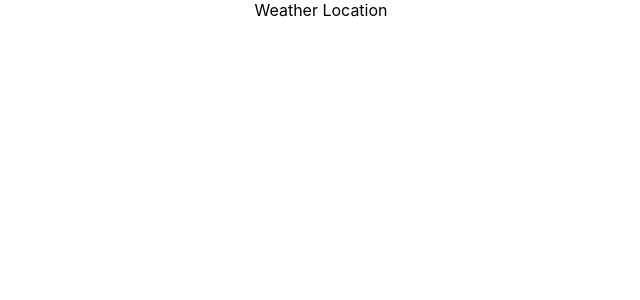
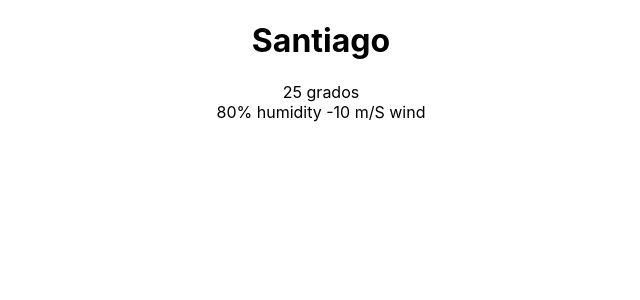
Before and after one commit to gonzarascon/React-crashcourse, a React (Create React App) app in the folder WeatherApp/weather-app/: page / in a window 1280 px wide. Shown: the top 300 px of the page, without its empty margins (319-959 px from the left). Built offline with nearby package versions, Linux system fonts and the light colour scheme.

Commit message:
Added new components and integration between them

```diff
--- /dev/null
+++ b/WeatherApp/weather-app/src/components/Location.js
@@ -0,0 +1,9 @@
+import React from "react";
+
+const Location = ({ city }) => (
+  <div>
+    <h1>{city}</h1>
+  </div>
+);
+
+export default Location;
--- /dev/null
+++ b/WeatherApp/weather-app/src/components/WeatherData.js
@@ -0,0 +1,12 @@
+import React from "react";
+import WeatherExtraInfo from "./WeatherExtraInfo";
+import WeatherTemperature from "./WeatherTemperature";
+
+const WeatherData = () => (
+  <div>
+    <WeatherTemperature />
+    <WeatherExtraInfo humidity={80} wind={"10 m/S"} />
+  </div>
+);
+
+export default WeatherData;
--- /dev/null
+++ b/WeatherApp/weather-app/src/components/WeatherExtraInfo.js
@@ -0,0 +1,10 @@
+import React from "react";
+
+const WeatherExtraInfo = ({ humidity, wind }) => (
+  <div>
+    <span>{`${humidity}% humidity -`}</span>
+    <span>{`${wind} wind`}</span>
+  </div>
+);
+
+export default WeatherExtraInfo;
--- a/WeatherApp/weather-app/src/components/WeatherLocation.js
+++ b/WeatherApp/weather-app/src/components/WeatherLocation.js
@@ -1,9 +1,11 @@
-import React from 'react';
+import React from "react";
+import Location from "./Location";
+import WeatherData from "./WeatherData";
 
 const WeatherLocation = () => (
-
-    <div>Weather Location</div>
-
+  <div>
+    <Location city={"Santiago"} />
+    <WeatherData />
+  </div>
 );
-
 export default WeatherLocation;
--- /dev/null
+++ b/WeatherApp/weather-app/src/components/WeatherTemperature.js
@@ -0,0 +1,9 @@
+import React from "react";
+
+const WeatherTemperature = () => (
+  <div>
+    <span>25 grados</span>
+  </div>
+);
+
+export default WeatherTemperature;
```
